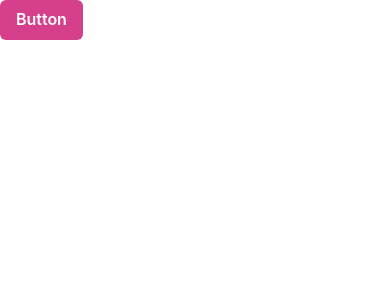
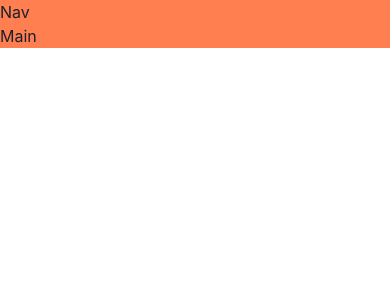
Before and after one commit to melodiw82/React-Game-Hub, a React (Vite) app: page / in a window 390 px wide. Shown: the top 300 px of the page. Built offline with nearby package versions, Linux system fonts and the light colour scheme.

Commit message:
built a responsive layout

```diff
--- a/src/App.tsx
+++ b/src/App.tsx
@@ -1,7 +1,28 @@
-import { Button, ButtonGroup } from '@chakra-ui/react'
+import { Grid, GridItem, Show } from "@chakra-ui/react";
 
 function App() {
-  return <Button colorScheme='pink'>Button</Button>
+  return (
+    <Grid
+      templateAreas={{
+        // breakpoint object for mobile devices
+        base: `"nav" "main"`,
+
+        lg: `"nav nav" "aside main"`, // > 1024px
+      }}
+    >
+      <GridItem area="nav" bg="coral">
+        Nav
+      </GridItem>
+      <Show above="lg">
+        <GridItem area="aside" bg="gold">
+          Aside
+        </GridItem>
+      </Show>
+      <GridItem area="main" bg="coral">
+        Main
+      </GridItem>
+    </Grid>
+  );
 }
 
 export default App;
```
